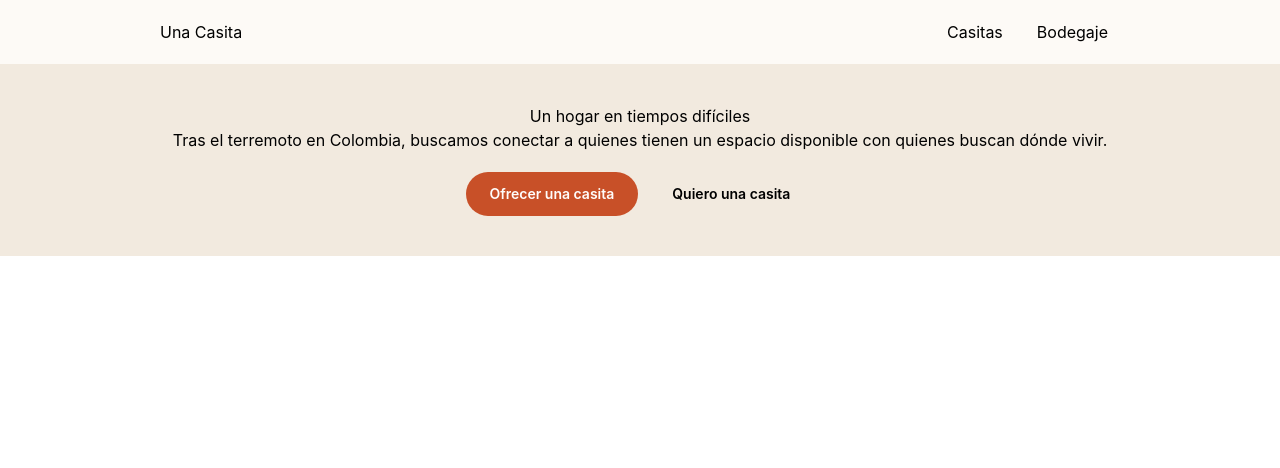
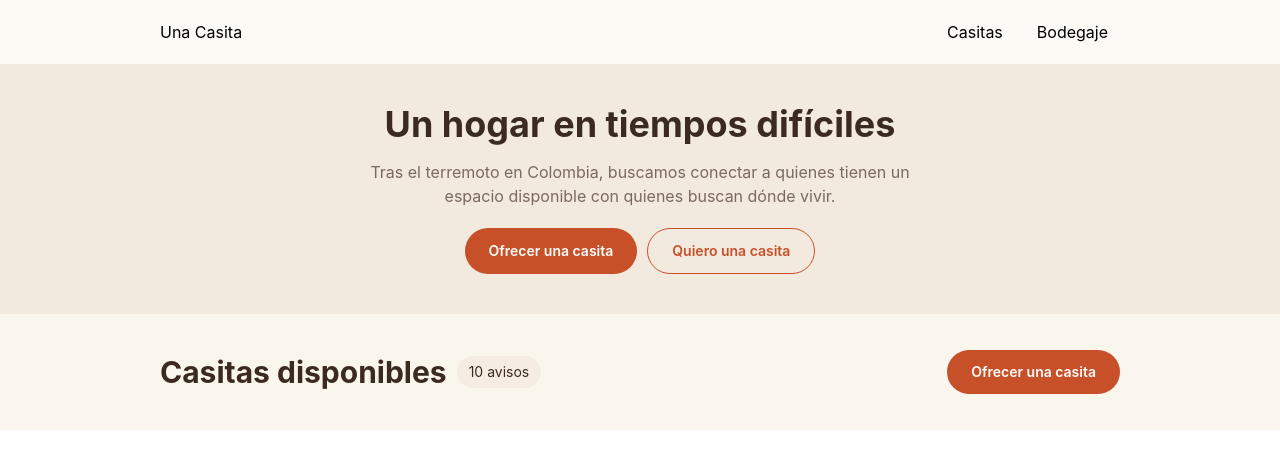
Before and after one commit to sebasvelasco353/casita-finder, a React (Vite) app: page / in a window 1280 px wide. Shown: the top 468 px of the page. Built offline with nearby package versions, Linux system fonts and the light colour scheme.

Commit message:
feat: added new UI components for buttons, container, pill and dropdown

```diff
--- a/src/App.tsx
+++ b/src/App.tsx
@@ -1,21 +1,46 @@
 import Button from "./components/Button";
 import Container from "./components/Container";
 import Header from "./components/Header";
+import Pill from "./components/Pill";
 
 function App() {
   return (
     <div className="bg-gray-96">
       <Header />
+      {/* intro */}
       <section className="bg-gray-91 py-10">
         <Container className="text-center">
-          <h1>Un hogar en tiempos difíciles</h1>
-          <p>
-            Tras el terremoto en Colombia, buscamos conectar a quienes tienen
-            un espacio disponible con quienes buscan dónde vivir.
+          <h1 className="font-bold text-orange-18 text-4xl mb-4">
+            Un hogar en tiempos difíciles
+          </h1>
+          <p className="max-w-xl text-orange-42">
+            Tras el terremoto en Colombia, buscamos conectar a quienes tienen un
+            espacio disponible con quienes buscan dónde vivir.
           </p>
-          <div className="flex flex-row justify-center gap-2.5 mt-5">
-            <Button handleClick={() => console.log("click")}>Ofrecer una casita</Button>
-            <Button variant="secondary" handleClick={() => console.log("click")}>Quiero una casita</Button>
+          <div className="flex flex-col md:flex-row justify-center gap-2.5 mt-5">
+            <Button handleClick={() => console.log("click")}>
+              Ofrecer una casita
+            </Button>
+            <Button
+              variant="secondary"
+              handleClick={() => console.log("click")}
+            >
+              Quiero una casita
+            </Button>
+          </div>
+        </Container>
+      </section>
+      {/* available casitas */}
+      <section>
+        <Container>
+          <div className="flex py-9 w-full justify-between">
+            <div className="flex flex-row gap-2.5 items-center">
+              <h2 className="font-bold text-3xl text-orange-18">Casitas disponibles</h2>
+              <Pill variant="tertiary">10 avisos</Pill>
+            </div>
+            <Button handleClick={() => console.log("ofrecer casita")}>
+              Ofrecer una casita
+            </Button>
           </div>
         </Container>
       </section>
--- a/src/components/Button.tsx
+++ b/src/components/Button.tsx
@@ -14,7 +14,7 @@ export default function Button({
   console.log(variant);
 
   const getVariantStyles = () => {
-    return variant === "primary" ? 'bg-orange-47 text-gray-99 font-semibold text-sm' : 'font-semibold text-sm'
+    return variant === "primary" ? 'bg-orange-47 text-gray-99' : 'border-orange-47 border bg-transparent text-orange-47'
   }
-  return <button className={`pointer py-3 px-6 rounded-full ${getVariantStyles()}`} onClick={handleClick}>{children}</button>;
+  return <button className={`cursor-pointer py-3 px-6 rounded-full font-semibold text-sm ${getVariantStyles()}`} onClick={handleClick}>{children}</button>;
 }
--- a/src/components/Container.tsx
+++ b/src/components/Container.tsx
@@ -7,7 +7,7 @@ interface ContainerPropsType {
 
 export default function Container({ children, className = "" }: ContainerPropsType) {
   return (
-    <div className={`mx-auto max-w-(--max-width) px-4 sm:px-6 lg:px-8 ${className}`.trim()}>
+    <div className={`mx-auto max-w-(--max-width) px-4 sm:px-6 lg:px-8 flex flex-col items-center ${className}`.trim()}>
       {children}
     </div>
   );
--- a/src/components/Dropdown.tsx
+++ b/src/components/Dropdown.tsx
@@ -0,0 +1,99 @@
+import { useEffect, useRef, useState } from "react";
+
+interface DropdownOptionInterface {
+  label: string;
+  value: string;
+}
+
+interface DropdownPropsInterface {
+  options: DropdownOptionInterface[];
+  placeholder?: string;
+  value?: string;
+  defaultValue?: string;
+  onChange?: (value: string) => void;
+}
+
+export default function Dropdown({
+  options,
+  placeholder = "Seleccionar",
+  value,
+  defaultValue,
+  onChange,
+}: DropdownPropsInterface) {
+  const [internalValue, setInternalValue] = useState<string | undefined>(defaultValue);
+  const [isOpen, setIsOpen] = useState(false);
+  const containerRef = useRef<HTMLDivElement>(null);
+
+  const isControlled = value !== undefined;
+  const selectedValue = isControlled ? value : internalValue;
+  const selectedOption = options.find((option) => option.value === selectedValue);
+  const displayLabel = selectedOption?.label ?? placeholder;
+
+  useEffect(() => {
+    if (!isOpen) return;
+
+    function handleClickOutside(event: MouseEvent) {
+      if (containerRef.current && !containerRef.current.contains(event.target as Node)) {
+        setIsOpen(false);
+      }
+    }
+
+    document.addEventListener("mousedown", handleClickOutside);
+    return () => document.removeEventListener("mousedown", handleClickOutside);
+  }, [isOpen]);
+
+  function handleSelect(option: DropdownOptionInterface) {
+    if (!isControlled) setInternalValue(option.value);
+    onChange?.(option.value);
+    setIsOpen(false);
+  }
+
+  return (
+    <div className="relative inline-block" ref={containerRef}>
+      <button
+        type="button"
+        onClick={() => setIsOpen((open) => !open)}
+        aria-haspopup="listbox"
+        aria-expanded={isOpen}
+        className="cursor-pointer inline-flex items-center gap-2 py-2.5 px-5 rounded-full border border-gray-91 bg-gray-98 text-orange-18 text-sm font-medium"
+      >
+        <span>{displayLabel}</span>
+        <svg
+          xmlns="http://www.w3.org/2000/svg"
+          viewBox="0 0 20 20"
+          fill="none"
+          stroke="currentColor"
+          strokeWidth="2"
+          strokeLinecap="round"
+          strokeLinejoin="round"
+          className={`w-4 h-4 shrink-0 transition-transform duration-200 ${isOpen ? "rotate-180" : ""}`}
+        >
+          <path d="M5 7.5l5 5 5-5" />
+        </svg>
+      </button>
+
+      {isOpen && (
+        <ul
+          role="listbox"
+          className="absolute left-0 top-full mt-2 min-w-full w-max py-2 rounded-2xl border border-gray-91 bg-gray-99 shadow-lg z-10"
+        >
+          {options.map((option) => (
+            <li key={option.value}>
+              <button
+                type="button"
+                role="option"
+                aria-selected={option.value === selectedValue}
+                onClick={() => handleSelect(option)}
+                className={`w-full text-left px-4 py-2 text-sm cursor-pointer hover:bg-gray-93 ${
+                  option.value === selectedValue ? "text-orange-47 font-semibold" : "text-orange-18"
+                }`}
+              >
+                {option.label}
+              </button>
+            </li>
+          ))}
+        </ul>
+      )}
+    </div>
+  );
+}
--- /dev/null
+++ b/src/components/Pill.tsx
@@ -0,0 +1,22 @@
+import type { ReactNode } from "react";
+
+interface PillPropsInterface {
+  variant?: "primary" | "secondary" | "tertiary";
+  children: ReactNode;
+}
+
+export default function Pill({ variant = "primary", children }: PillPropsInterface) {
+  const getVariantStyles = () => {
+    if (variant === "primary") return "bg-orange-47 text-gray-99 font-semibold";
+    if (variant === "secondary") return "bg-gray-98 border border-gray-91 text-orange-18";
+    return "bg-gray-93 text-orange-18";
+  };
+
+  return (
+    <span
+      className={`inline-flex items-center gap-1.5 py-1.5 px-3 rounded-full text-sm ${getVariantStyles()}`}
+    >
+      {children}
+    </span>
+  );
+}
--- a/src/index.css
+++ b/src/index.css
@@ -8,6 +8,7 @@
   --color-gray-91: #F2EADF;
 
   --color-orange-47: #C85028;
+  --color-orange-42: #7A6A5C;
   --color-orange-18: #3B2A20;
 
   --max-width: 1024px;
```
